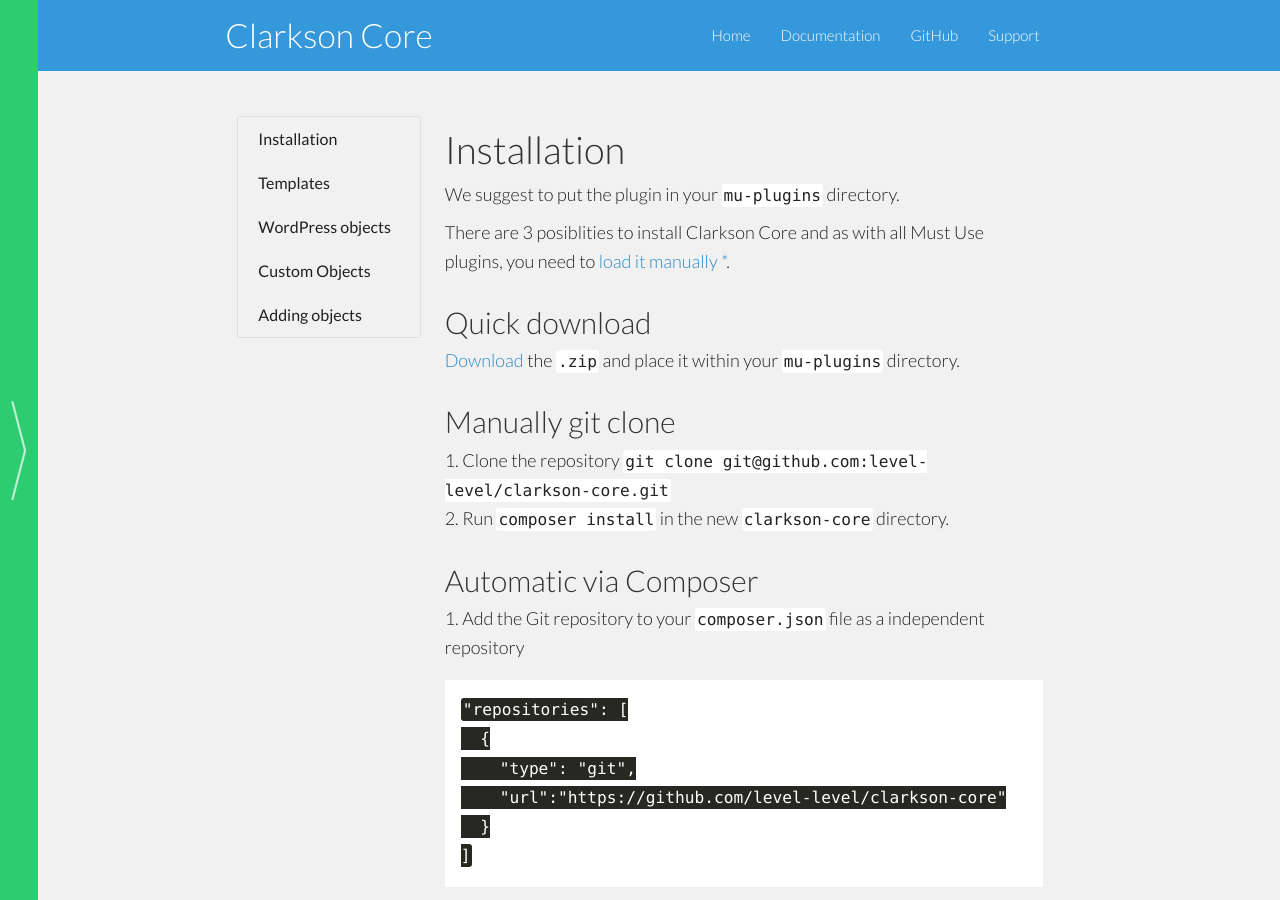
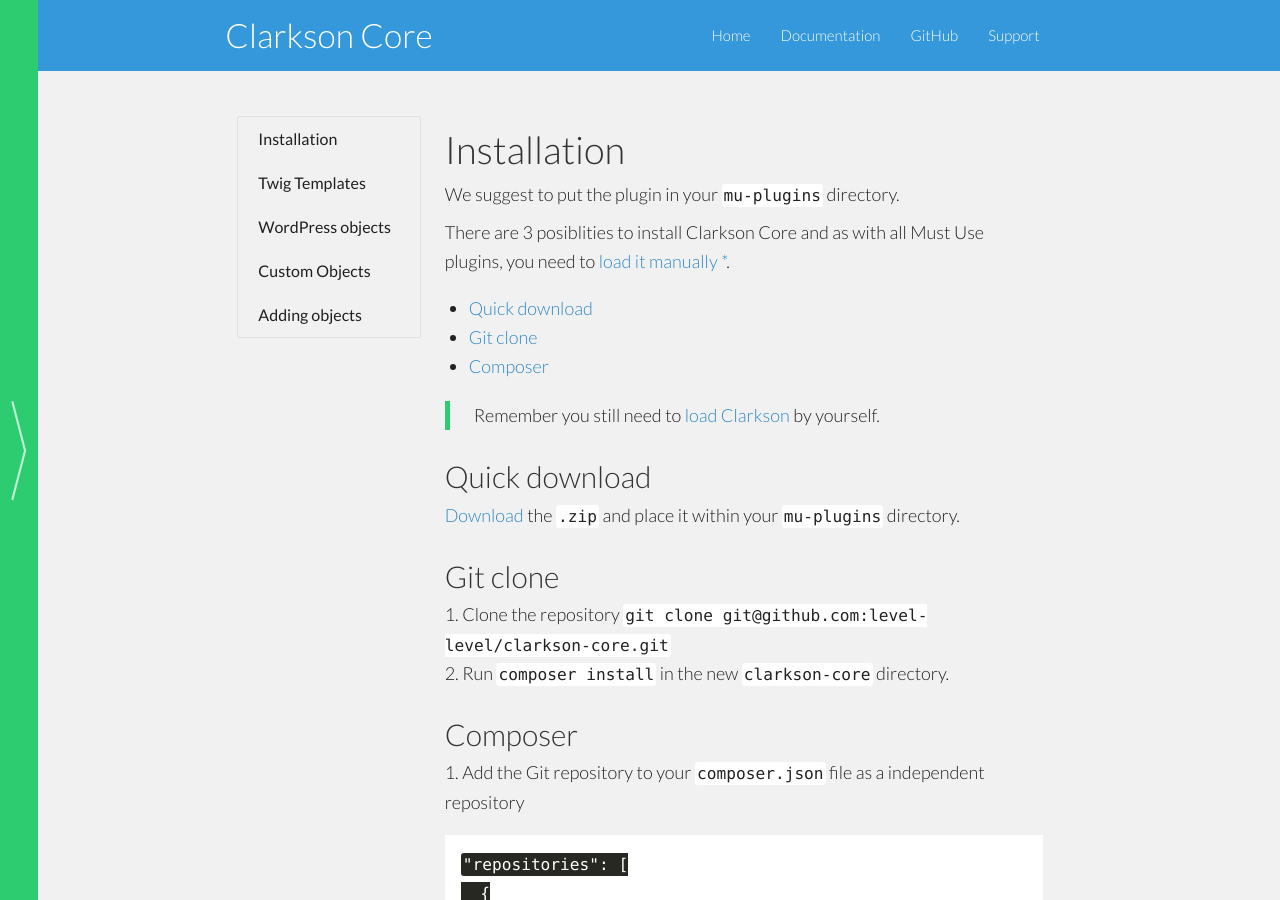
Before and after one commit to level-level/Clarkson-Theme, a Jekyll site: the page built from core/docs/index.md, in a window 1280 px wide and 900 px high. Built offline with Jekyll 4.4.1, drawn with Linux system fonts in a browser that asks for light colours; some web fonts are replaced.

Commit message:
Add little TOC and header anchors

```diff
--- a/_data/docs/core.yml
+++ b/_data/docs/core.yml
@@ -1,7 +1,7 @@
 - docname: index
   title: Installation
 - docname: templates
-  title: Templates
+  title: Twig Templates
 - docname: wordpress-objects
   title: WordPress objects
 - docname: custom-objects
--- a/core/docs/index.md
+++ b/core/docs/index.md
@@ -8,17 +8,23 @@ We suggest to put the plugin in your `mu-plugins` directory.
 
 There are 3 posiblities to install Clarkson Core and as with all Must Use plugins, you need to [load it manually *](#loading-clarkson-core-as-a-must-use-plugin).
 
+* [Quick download](#quick-download)
+* [Git clone](#git-clone)
+* [Composer](#composer)
+
+> Remember you still need to [load Clarkson](#loading-clarkson-core-as-a-must-use-plugin) by yourself.
+
 ## Quick download
 [Download](http://wp-clarkson.com/builds/zip/clarkson-core.zip) the `.zip` and place it within your `mu-plugins` directory.
 
 <!-- This package is build via "clarkson-theme/bin/build.sh" -->
 
-## Manually git clone
+## Git clone
 
 1\. Clone the repository `git clone git@github.com:level-level/clarkson-core.git`
 2\. Run `composer install` in the new `clarkson-core` directory.
 
-## Automatic via Composer
+## Composer
 
 1\. Add the Git repository to your `composer.json` file as a independent repository
 
```
